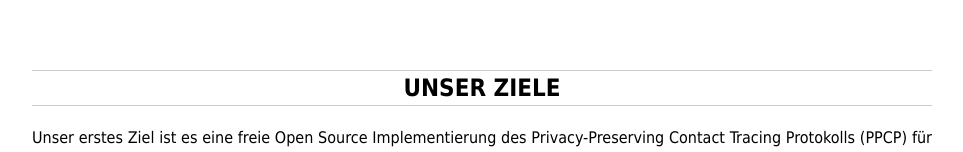
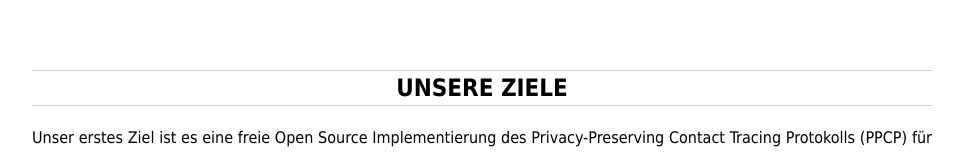
Before and after one commit to 1183519e/coralibre.github.io, a plain HTML site: page index.html in a window 1280 px wide. Shown: the part 488-640 px from the top of the page, without its empty margins (158-1121 px from the left). Drawn offline with Linux system fonts and the light colour scheme.

Commit message:
fix spelling error

```diff
--- a/index.html
+++ b/index.html
@@ -436,7 +436,7 @@ margin-top: 5em;
 
 <section id="goal"  style="margin-top: 160px;">
 	<div style="text-align:center;">
-	<h2 class="sectionheader">UNSER ZIELE</h2>
+	<h2 class="sectionheader">UNSERE ZIELE</h2>
 
 		<p >
 Unser erstes Ziel ist es eine freie Open Source Implementierung des Privacy-Preserving Contact Tracing Protokolls (PPCP) für Android zu schaffen. "PPCP" wird von der deutschen Corona-Warn-App benötigt, um das Contact-Tracing durchzuführen.
```
